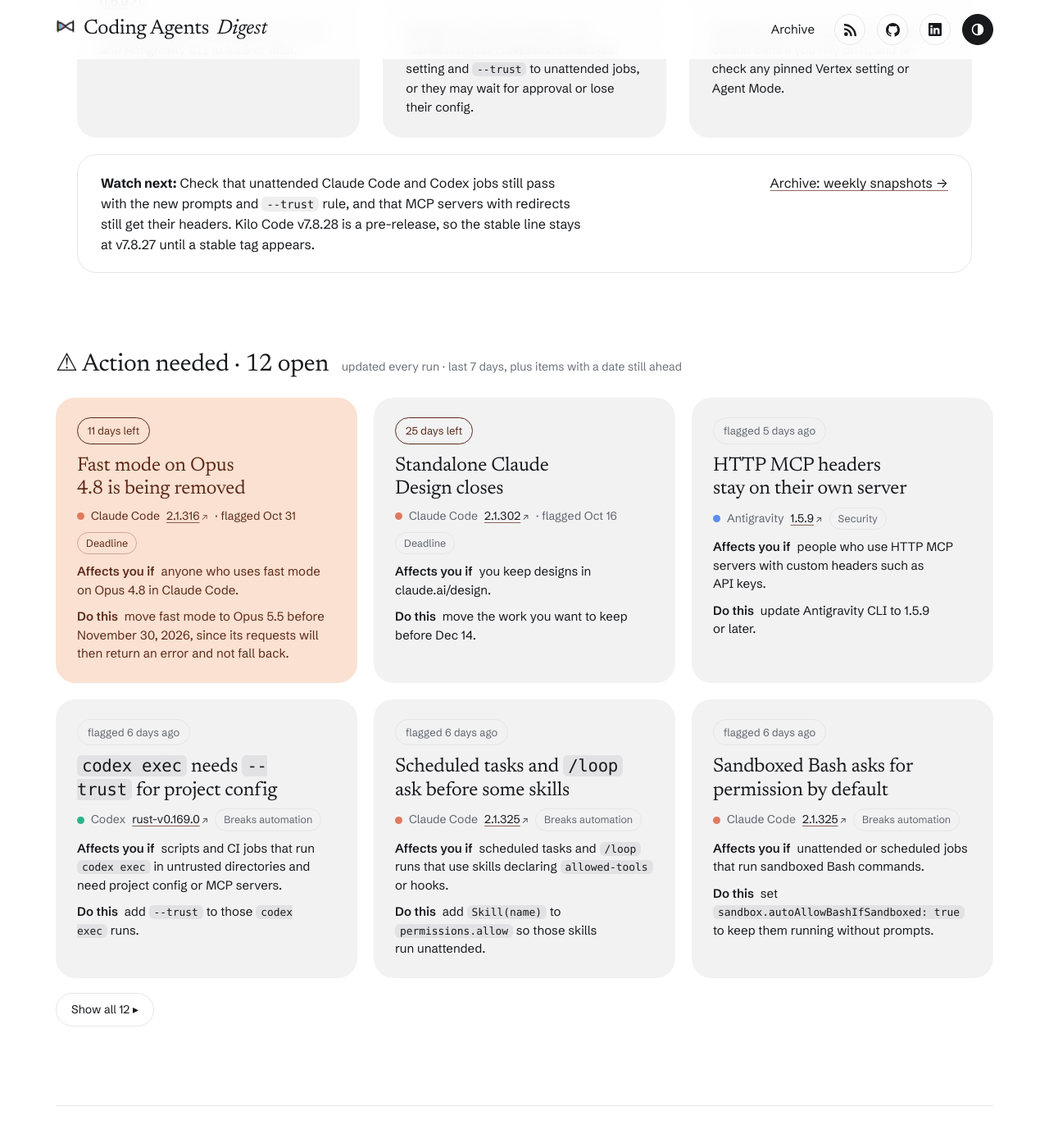
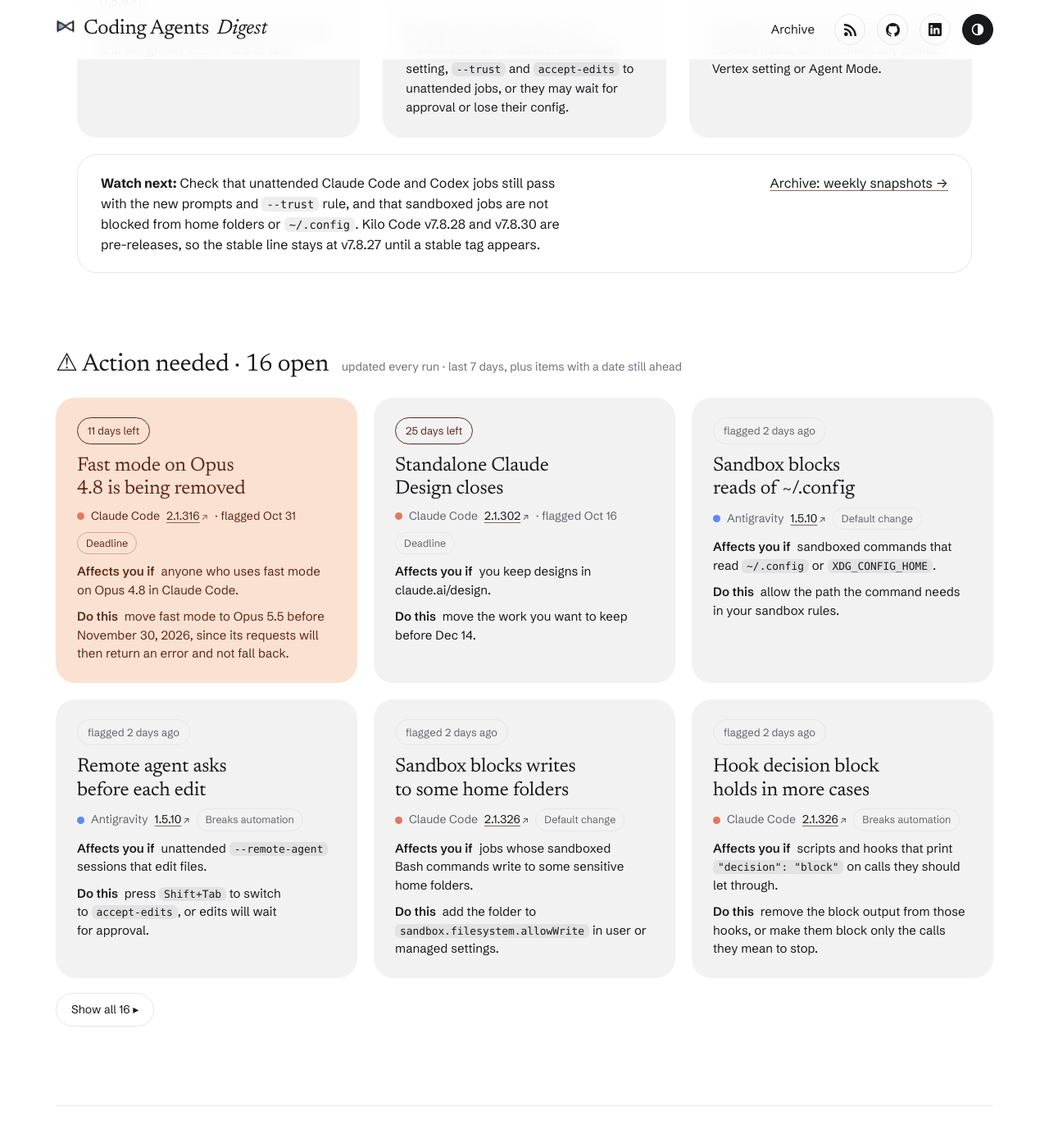
Before and after one commit to IbrahimSobh/coding-agents-digest, a Jekyll site: the page built from docs/index.html, in a window 1280 px wide and 1400 px high, scrolled down 3584 px. Shown: the top 1388 px of the window at 82% size. Built offline with Jekyll 4.4.1, drawn with Linux system fonts in a browser that asks for light colours; some of the changed text lies outside the part shown.

Commit message:
Check 2026-11-17 08:41: Claude Code, Antigravity CLI
Claude Code v2.1.326 and Antigravity CLI 1.5.10 (both stable).
Codex, Kilo Code and OpenCode had no new stable release.

Claude-Session: https://claude.ai/code/session_01FsAJhAfabKzi16VJJHyepN

```diff
--- a/docs/_data/actions.json
+++ b/docs/_data/actions.json
@@ -440,5 +440,57 @@
   "flagged": "2026-11-14",
   "category": "security",
   "dismissed": false
+ },
+ {
+  "id": "claude-code-2.1.326-hook-block-decision",
+  "tool": "claude-code",
+  "version": "2.1.326",
+  "url": "https://github.com/anthropics/claude-code/releases/tag/v2.1.326",
+  "title": "Hook decision block holds in more cases",
+  "affects": "scripts and hooks that print `\"decision\": \"block\"` on calls they should let through.",
+  "do": "remove the block output from those hooks, or make them block only the calls they mean to stop.",
+  "deadline": null,
+  "flagged": "2026-11-17",
+  "category": "breaks-automation",
+  "dismissed": false
+ },
+ {
+  "id": "claude-code-2.1.326-sandbox-home-writes",
+  "tool": "claude-code",
+  "version": "2.1.326",
+  "url": "https://github.com/anthropics/claude-code/releases/tag/v2.1.326",
+  "title": "Sandbox blocks writes to some home folders",
+  "affects": "jobs whose sandboxed Bash commands write to some sensitive home folders.",
+  "do": "add the folder to `sandbox.filesystem.allowWrite` in user or managed settings.",
+  "deadline": null,
+  "flagged": "2026-11-17",
+  "category": "default-change",
+  "dismissed": false
+ },
+ {
+  "id": "antigravity-cli-1.5.10-remote-edit-prompts",
+  "tool": "antigravity-cli",
+  "version": "1.5.10",
+  "url": "https://github.com/google-antigravity/antigravity-cli/releases/tag/1.5.10",
+  "title": "Remote agent asks before each edit",
+  "affects": "unattended `--remote-agent` sessions that edit files.",
+  "do": "press `Shift+Tab` to switch to `accept-edits`, or edits will wait for approval.",
+  "deadline": null,
+  "flagged": "2026-11-17",
+  "category": "breaks-automation",
+  "dismissed": false
+ },
+ {
+  "id": "antigravity-cli-1.5.10-sandbox-config-reads",
+  "tool": "antigravity-cli",
+  "version": "1.5.10",
+  "url": "https://github.com/google-antigravity/antigravity-cli/releases/tag/1.5.10",
+  "title": "Sandbox blocks reads of ~/.config",
+  "affects": "sandboxed commands that read `~/.config` or `XDG_CONFIG_HOME`.",
+  "do": "allow the path the command needs in your sandbox rules.",
+  "deadline": null,
+  "flagged": "2026-11-17",
+  "category": "default-change",
+  "dismissed": false
  }
 ]
--- a/docs/_data/brief.json
+++ b/docs/_data/brief.json
@@ -1,8 +1,8 @@
 {
- "updated": "2026-11-16T23:41+02:00",
- "updated_label": "Nov 16, 23:41",
- "window": "Nov 9 to Nov 16, 2026",
- "headline": "Antigravity CLI 1.5.9 and Claude Code 2.1.325 close security gaps; unattended runs now need explicit trust settings.",
+ "updated": "2026-11-17T08:41+02:00",
+ "updated_label": "Nov 17, 08:41",
+ "window": "Nov 10 to Nov 17, 2026",
+ "headline": "Claude Code 2.1.326 and Antigravity CLI 1.5.10 change sandbox and approval defaults, so unattended jobs may need settings.",
  "themes": [
   {
    "tag": "Security",
@@ -14,14 +14,14 @@
    "tag": "Unattended",
    "title": "Unattended runs now need explicit trust",
    "facts": "Claude Code 2.1.325 makes scheduled tasks and `/loop` ask before running a skill with `allowed-tools` or hooks, and sandboxed Bash asks by default ([2.1.325](https://github.com/anthropics/claude-code/releases/tag/v2.1.325)). Codex 0.169.0 keeps project config and MCP servers off in untrusted directories for `codex exec` unless `--trust` is passed ([rust-v0.169.0](https://github.com/openai/codex/releases/tag/rust-v0.169.0)).",
-   "so_what": "add `Skill(name)`, the `sandbox.autoAllowBashIfSandboxed` setting and `--trust` to unattended jobs, or they may wait for approval or lose their config."
+   "so_what": "add `Skill(name)`, the `sandbox.autoAllowBashIfSandboxed` setting, `--trust` and `accept-edits` to unattended jobs, or they may wait for approval or lose their config."
   },
   {
    "tag": "Defaults",
-   "title": "New defaults change cost and behavior",
-   "facts": "Claude Code 2.1.321 makes `claude-fable-5-2` the new default Fable model, with 1M context at $8/$40 per Mtok ([2.1.321](https://github.com/anthropics/claude-code/releases/tag/v2.1.321)). Codex 0.167.2 sends tool updates incrementally by default on Google Cloud Vertex AI ([rust-v0.167.2](https://github.com/openai/codex/releases/tag/rust-v0.167.2)), and Antigravity CLI 1.5.7 makes Auto the default Agent Mode, even for headless runs ([1.5.7](https://github.com/google-antigravity/antigravity-cli/releases/tag/1.5.7)).",
-   "so_what": "check the price of the Fable default before you rely on it, and re-check any pinned Vertex setting or Agent Mode."
+   "title": "New defaults change sandbox and behavior",
+   "facts": "Claude Code 2.1.326 stops sandboxed commands from writing to some sensitive home folders by default ([2.1.326](https://github.com/anthropics/claude-code/releases/tag/v2.1.326)), and Antigravity CLI 1.5.10 blocks sandboxed reads of `~/.config` by default ([1.5.10](https://github.com/google-antigravity/antigravity-cli/releases/tag/1.5.10)). Codex 0.167.2 sends tool updates incrementally by default on Google Cloud Vertex AI ([rust-v0.167.2](https://github.com/openai/codex/releases/tag/rust-v0.167.2)), and Antigravity CLI 1.5.7 makes Auto the default Agent Mode ([1.5.7](https://github.com/google-antigravity/antigravity-cli/releases/tag/1.5.7)).",
+   "so_what": "re-check sandboxed jobs for blocked paths, and re-check any pinned Vertex setting or Agent Mode."
   }
  ],
- "watch_next": "Check that unattended Claude Code and Codex jobs still pass with the new prompts and `--trust` rule, and that MCP servers with redirects still get their headers. Kilo Code v7.8.28 is a pre-release, so the stable line stays at v7.8.27 until a stable tag appears."
+ "watch_next": "Check that unattended Claude Code and Codex jobs still pass with the new prompts and `--trust` rule, and that sandboxed jobs are not blocked from home folders or `~/.config`. Kilo Code v7.8.28 and v7.8.30 are pre-releases, so the stable line stays at v7.8.27 until a stable tag appears."
 }
--- a/docs/_data/headlines.json
+++ b/docs/_data/headlines.json
@@ -268,5 +268,10 @@
   "updated": "2026-11-16T23:41+02:00",
   "window": "Nov 9 to Nov 16, 2026",
   "headline": "Antigravity CLI 1.5.9 and Claude Code 2.1.325 close security gaps; unattended runs now need explicit trust settings."
+ },
+ {
+  "updated": "2026-11-17T08:41+02:00",
+  "window": "Nov 10 to Nov 17, 2026",
+  "headline": "Claude Code 2.1.326 and Antigravity CLI 1.5.10 change sandbox and approval defaults, so unattended jobs may need settings."
  }
 ]
--- /dev/null
+++ b/docs/digests/2026-11-17-0841.md
@@ -0,0 +1,34 @@
+---
+layout: digest
+title: "Check: Nov 17, 2026, 08:41"
+date: 2026-11-17 08:41:00 +0200
+run: "Nov 17, 2026, 08:41 (Cairo)"
+since: "Nov 16, 2026, 23:41"
+quiet: false
+summary: "Claude Code 2.1.326 and Antigravity CLI 1.5.10 change sandbox and approval defaults; unattended jobs may need settings."
+---
+Claude Code, Antigravity CLI · 2 releases, 248 bug fixes
+
+### Claude Code
+- ⚠️ **Hook `"decision": "block"` holds in more cases** (2.1.326). A hook that always prints it may now stop tool calls it used to let through, so remove that output where a call should pass. [Source](https://github.com/anthropics/claude-code/releases/tag/v2.1.326)
+- ⚠️ **Sandboxed commands no longer write to some home folders** (2.1.326). Writes to those folders may now be blocked, so add any folder a job needs to `sandbox.filesystem.allowWrite` in user or managed settings. [Source](https://github.com/anthropics/claude-code/releases/tag/v2.1.326)
+- **Startup warning for incomplete rules** (2.1.326). Claude Code now warns when an `--allowedTools`, `--disallowedTools` or `--tools` value does not look like a complete rule, so a typo in a script shows up at startup. [Source](https://github.com/anthropics/claude-code/releases/tag/v2.1.326)
+- **Replies stream to phones and browsers** (2.1.326). Remote Control replies from `claude remote-control`, Claude Desktop and VS Code sessions now appear as they are written. [Source](https://github.com/anthropics/claude-code/releases/tag/v2.1.326)
+
+### Antigravity CLI
+- ⚠️ **Remote agent asks before each edit** (1.5.10). Sessions start in default mode, where the agent asks before every file edit, so unattended `--remote-agent` runs may wait for approval until you switch to `accept-edits` with `Shift+Tab`. [Source](https://github.com/google-antigravity/antigravity-cli/releases/tag/1.5.10)
+- ⚠️ **Sandbox blocks reads of `~/.config`** (1.5.10). Sandboxed commands can no longer read `~/.config` or `XDG_CONFIG_HOME` by default, and `~/.git-credentials` is now blocked too, so allow any path a command needs in your sandbox rules. [Source](https://github.com/google-antigravity/antigravity-cli/releases/tag/1.5.10)
+- **Orchestrator model in `/model`** (1.5.10). Gemini Enterprise accounts and Application Default Credentials sign-ins get a row that plans with Gemini 4 Carbon (High) and runs the plan on Gemini 4 Hydrogen (High). [Source](https://github.com/google-antigravity/antigravity-cli/releases/tag/1.5.10)
+- **Longer rate-limit waits** (1.5.10). The CLI now waits and retries for delays up to 4 minutes, so per-minute limits no longer end the turn, while spend-cap and quota errors still stop it at once. [Source](https://github.com/google-antigravity/antigravity-cli/releases/tag/1.5.10)
+
+### Codex CLI
+- No updates since Nov 16, 2026, 23:41.
+
+### Kilo Code
+- No updates since Nov 16, 2026, 23:41.
+
+### OpenCode
+- No updates since Nov 16, 2026, 23:41.
+
+### Across tools
+- **Sandboxes now block more by default.** Claude Code 2.1.326 stops sandboxed commands writing to some home folders, and Antigravity CLI 1.5.10 blocks reads of `~/.config`. Sources: [Claude Code](https://github.com/anthropics/claude-code/releases/tag/v2.1.326), [Antigravity CLI](https://github.com/google-antigravity/antigravity-cli/releases/tag/1.5.10)
```
Also changed, not shown: docs/_data/releases.json (+10 -0 lines), task/state.json (+6 -6 lines).
